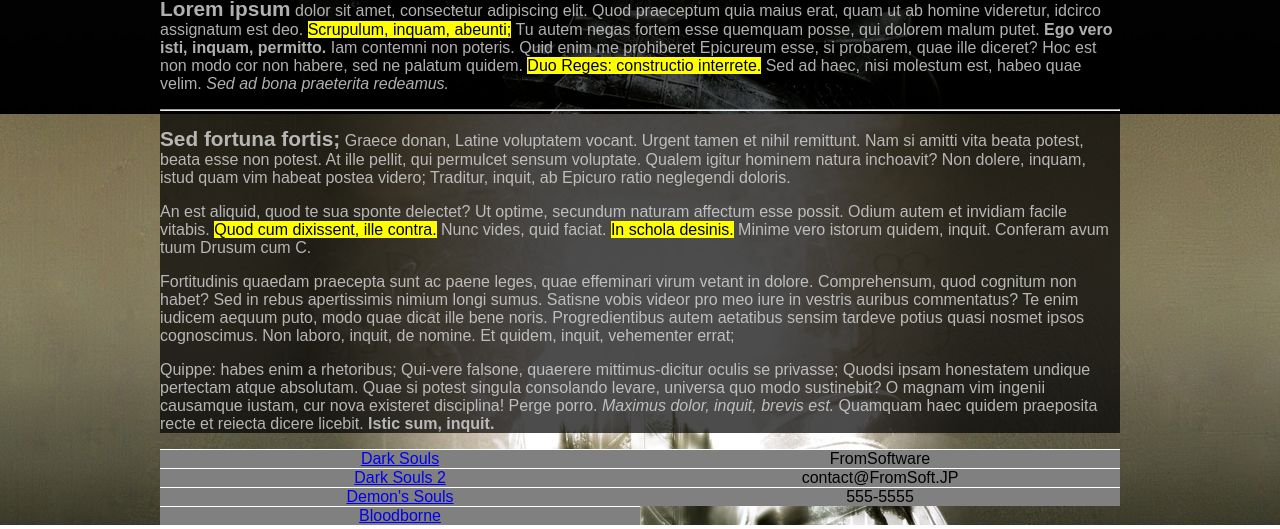
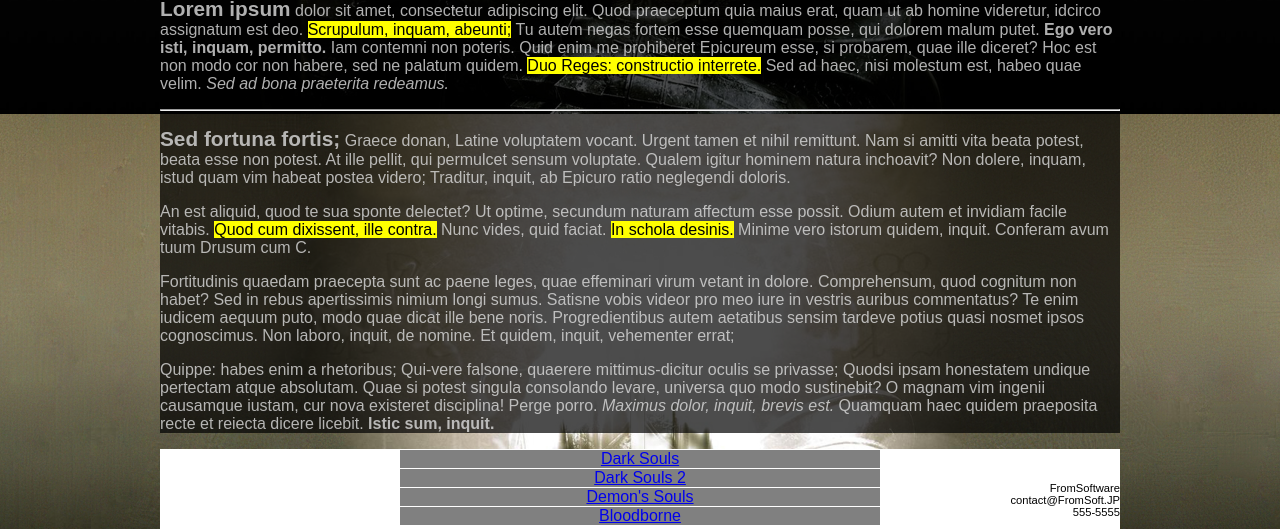
Before and after one commit to Kiddiflame/VSH-Verkefni_7, a plain HTML site: page darksouls.html in a window 1280 px wide. Shown: the part 686-1215 px from the top of the page. Drawn offline with Linux system fonts and the light colour scheme.

Commit message:
Footer update

```diff
--- a/darksouls.html
+++ b/darksouls.html
@@ -56,11 +56,11 @@
                 </ul>
         </div>
         <div class="RightFooter">
-            <ul>
-                <li>FromSoftware</li>
-                <li>contact@FromSoft.JP</li>
-                <li>555-5555</li>
-            </ul>
+            <p>
+                FromSoftware<br>
+                contact@FromSoft.JP<br>
+                555-5555<br>
+            </p>
         </div>
     </footer>
 </html>
--- a/stilsida.css
+++ b/stilsida.css
@@ -153,9 +153,9 @@ background-color: darkgreen;
   }
 
 footer{
+  position: relative;
   width: 100%;
-  height: 100%;
-  text-align: center;
+  height: 5em;
   background-color: white;
 }
 footer ul{
@@ -180,14 +180,27 @@ footer li a:hover{
     height: 100%;
   float: left;
   background-color: white;
+  text-align: center;
+  position: absolute;
+  margin: 0 auto;
+  left: 25%;
+  right: 25%;
 }
 .RightFooter{
   width:50%;
   height: 100%;
-  float: left;
+  float: right;
   background-color: white;
-  margin: 0 auto;
+  text-align: right;
+  font-size: .7em;
 }
+
+.RightFooter p{
+  position: absolute;
+  bottom: 0;
+  right: 0;
+}
+
 
 
 @media screen and (min-width: 0em){
```
